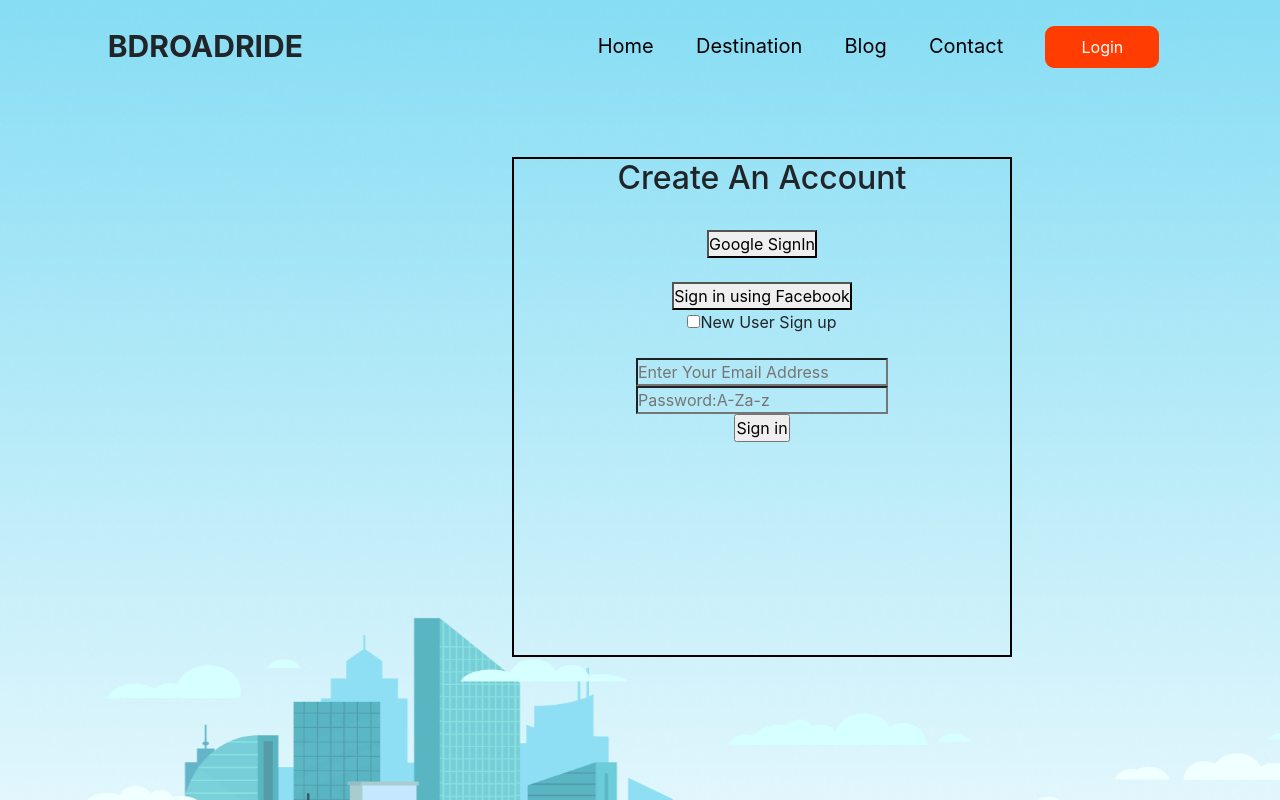
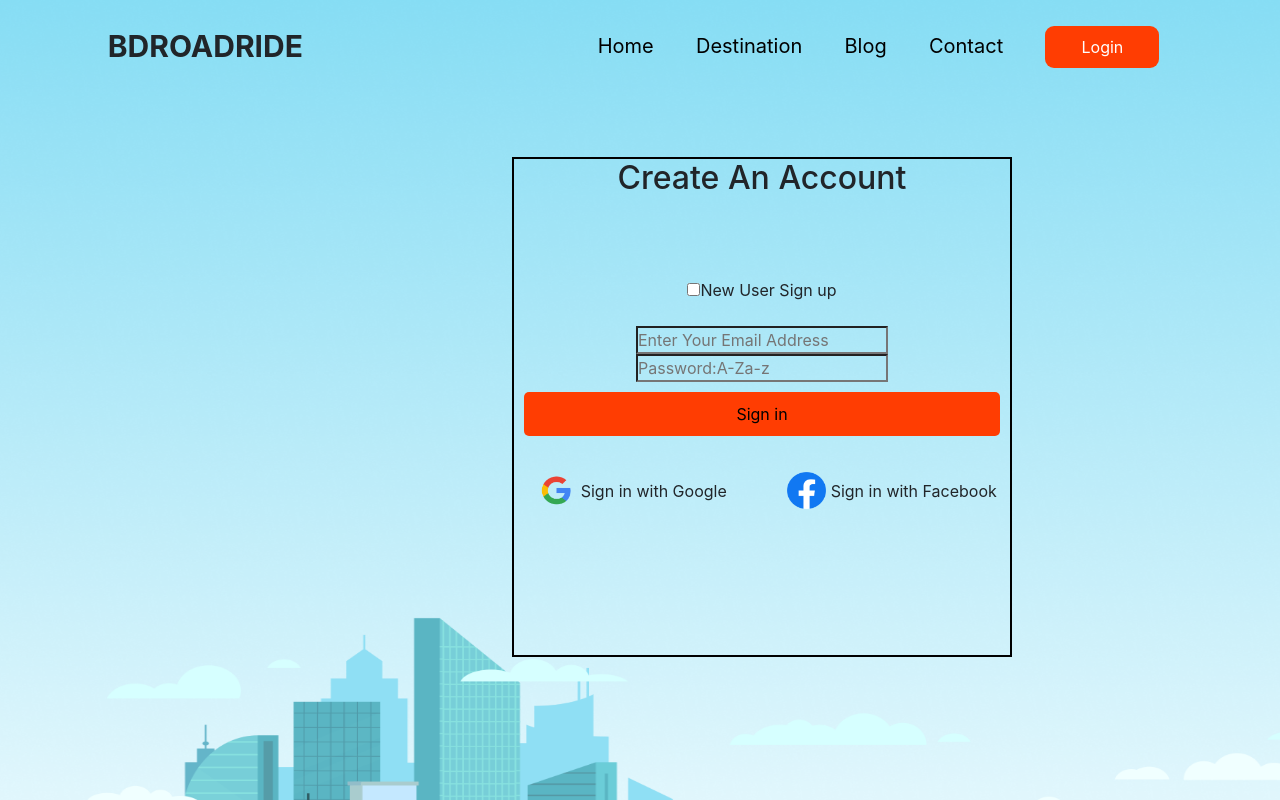
Before and after one commit to suparansharma/bd_road_ride_using_react, a React (Create React App) app: page /login in a window 1280 px wide. Built offline with nearby package versions, Linux system fonts and the light colour scheme.

Commit message:
login page design

```diff
--- a/public/index.html
+++ b/public/index.html
@@ -32,6 +32,12 @@
 />
 
 <link rel="stylesheet" href="https://maxcdn.bootstrapcdn.com/font-awesome/4.6.1/css/font-awesome.min.css">
+<link
+  rel="stylesheet"
+  href="https://cdn.jsdelivr.net/npm/bootstrap@5.1.3/dist/css/bootstrap.min.css"
+  integrity="sha384-1BmE4kWBq78iYhFldvKuhfTAU6auU8tT94WrHftjDbrCEXSU1oBoqyl2QvZ6jIW3"
+  crossorigin="anonymous"
+/>
     <title>BD Road Ride</title>
   </head>
   <body>
--- a/src/components/Login/Login.css
+++ b/src/components/Login/Login.css
@@ -1,5 +1,11 @@
 .inputBox{
     background: transparent;
+    /* border:transparent ; */
+}
+
+.inputBoxSignInBtn{
+    background: transparent;
+    border:transparent ;
 }
 
 
@@ -11,3 +17,35 @@
    margin-left: 40%;
    margin-top: 7%;
 }
+
+
+.logoImage{
+    height: 37px;
+    width: 39px;
+    margin-bottom: 30px;
+
+}
+
+.afterLogo{
+    /* margin-left: 10px; */
+    /* margin-top: 10px; */
+}
+
+.faceBookLogin{
+    text-align: center;
+}
+
+
+.SignInBtn{
+    background-color: #ff3d02;
+    color: white;
+    border: none;
+    border-radius: 5px;
+    padding: 10px;
+    font-size: 16px;
+    font-weight: bold;
+    margin-top: 10px;
+    margin-bottom: 10px;
+    margin-left: 10px;
+    margin-right: 10px;
+}
--- a/src/components/Login/Login.js
+++ b/src/components/Login/Login.js
@@ -12,6 +12,8 @@ import {
 import { initializeApp } from '@firebase/app';
 import firebaseConfig from './firebase.config';
 import './Login.css';
+import fbLogo from '../../images/Facebook_Logo.png';
+import googleLogo from '../../images/Google_Logo.png';
 import { FontAwesomeIcon } from '@fortawesome/react-fontawesome';
 // import { faGoogle, faFacebook } from '@fortawesome/free-brands-svg-icons';
 // import { faCoffee } from '@fortawesome/fontawesome-free-solid'
@@ -203,34 +205,14 @@ const Login = () => {
   //Send name in information to firebase end
 
   return (
-    <div className='submitArea'>
-    <div className=''>
+    <div className="submitArea">
+      <div className="">
         <div className="registrationArea">
           <h2>Create An Account</h2>
           <br></br>
-        {/* Google Sign In button method Start */}
-        {user.isSignedIn ? (
-          <button onClick={handleGoogleSignOut}>Google SignOut</button>
-        ) : (
-          <button onClick={handleGoogleSignIn}>Google SignIn</button>
-        )}
-<br></br>
-        {user.isSignedIn && (
-          <div>
-            <p>Welcome, {user.name}</p>
-            <p>Your Email:{user.email}</p>
-            <img src={user.photo} alt="" />
-          </div>
-        )}
-        {/* Google Sign In method END */}
+
           <br />
 
-        {/* faceBook Sign In button method Start */}
-        <div className='faceBookLogin'>
-        {/* <i class="fa-brands faFacebook">aaaaa</i> */}
-        {/* <FontAwesomeIcon icon={faCoffee} ></FontAwesomeIcon> */}
-        </div>
-        <button onClick={hadleFacebookSignIn}>Sign in using Facebook</button>
           <br></br>
           {/* for new user */}
           <input
@@ -274,10 +256,65 @@ const Login = () => {
               required
             />
             <br />
-          <input type="submit" value={newUser ? 'Sign up' : 'Sign in'} />
+            <div className='SignInBtn'  >
+            <input className='inputBoxSignInBtn' type="submit" value={newUser ?  'Sign up' : 'Sign in'} />
+            </div>
+
             {/* <input type="password" name="ValidPassword" onBlur={handleBlur} placeholder='Password:A-Za-z' id='pswd2' required/><br/>
         <button type="submit" onClick={matchPassword}>Submit</button> */}
           </form>
+
+          <div className="loginWithSocial">
+            <div className="row">
+              <div className="col">
+                {/* Google Sign In button method Start */}
+                {user.isSignedIn ? (
+                  <div onClick={handleGoogleSignOut} className="faceBookLogin">
+                    <div className="row">
+                      <div className="col ">
+                        <img className="logoImage" src={googleLogo} alt="" />{' '}
+                        <span className="afterLogo">Sign OUT </span>
+                      </div>
+                    </div>
+                  </div>
+                ) : (
+                  // <button onClick={handleGoogleSignOut}>Google SignOut</button>
+                  <div onClick={handleGoogleSignIn} className="faceBookLogin">
+                    <div className="row">
+                      <div className="col ">
+                        <img className="logoImage" src={googleLogo} alt="" />{' '}
+                        <span className="afterLogo">Sign in with Google </span>
+                      </div>
+                    </div>
+                  </div>
+                  // <button onClick={handleGoogleSignIn}>Google SignIn</button>
+                )}
+                <br></br>
+                {user.isSignedIn && (
+                  <div>
+                    <p>Welcome, {user.name}</p>
+                    <p>Your Email:{user.email}</p>
+                    <img src={user.photo} alt="" />
+                  </div>
+                )}
+                {/* Google Sign In method END */}
+              </div>
+
+              <div className="col">
+                {/* faceBook Sign In button method Start */}
+
+                <div onClick={hadleFacebookSignIn} className="faceBookLogin">
+                  <div className="row">
+                    <div className="col ">
+                      <img className="logoImage" src={fbLogo} alt="" />{' '}
+                      <span className="afterLogo">Sign in with Facebook </span>
+                    </div>
+                  </div>
+                </div>
+                {/* faceBook Sign In button method end */}
+              </div>
+            </div>
+          </div>
         </div>
       </div>
     </div>
```
Also changed, not shown: src/images/Facebook_Logo.png (added), src/images/Google_Logo.png (added). Lines whose indentation alone changed are shown as unchanged.
